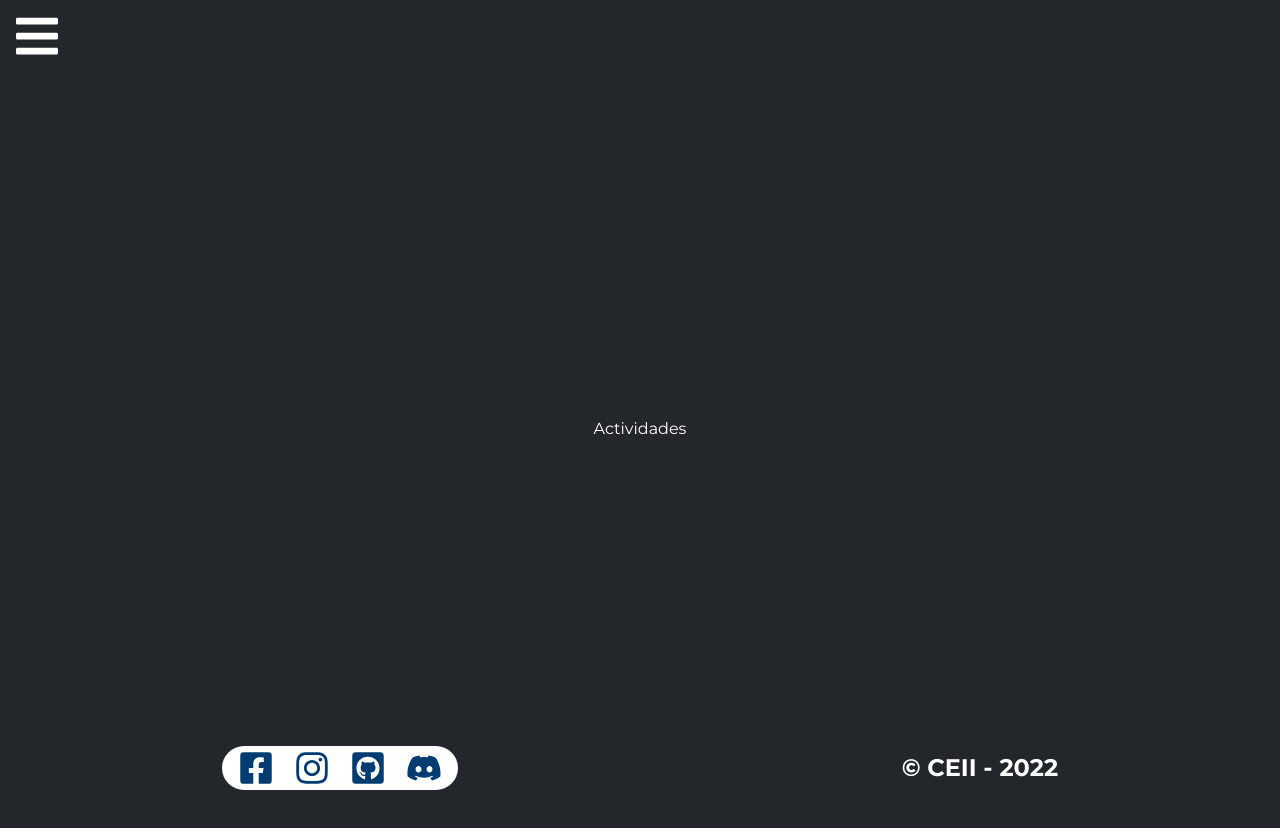
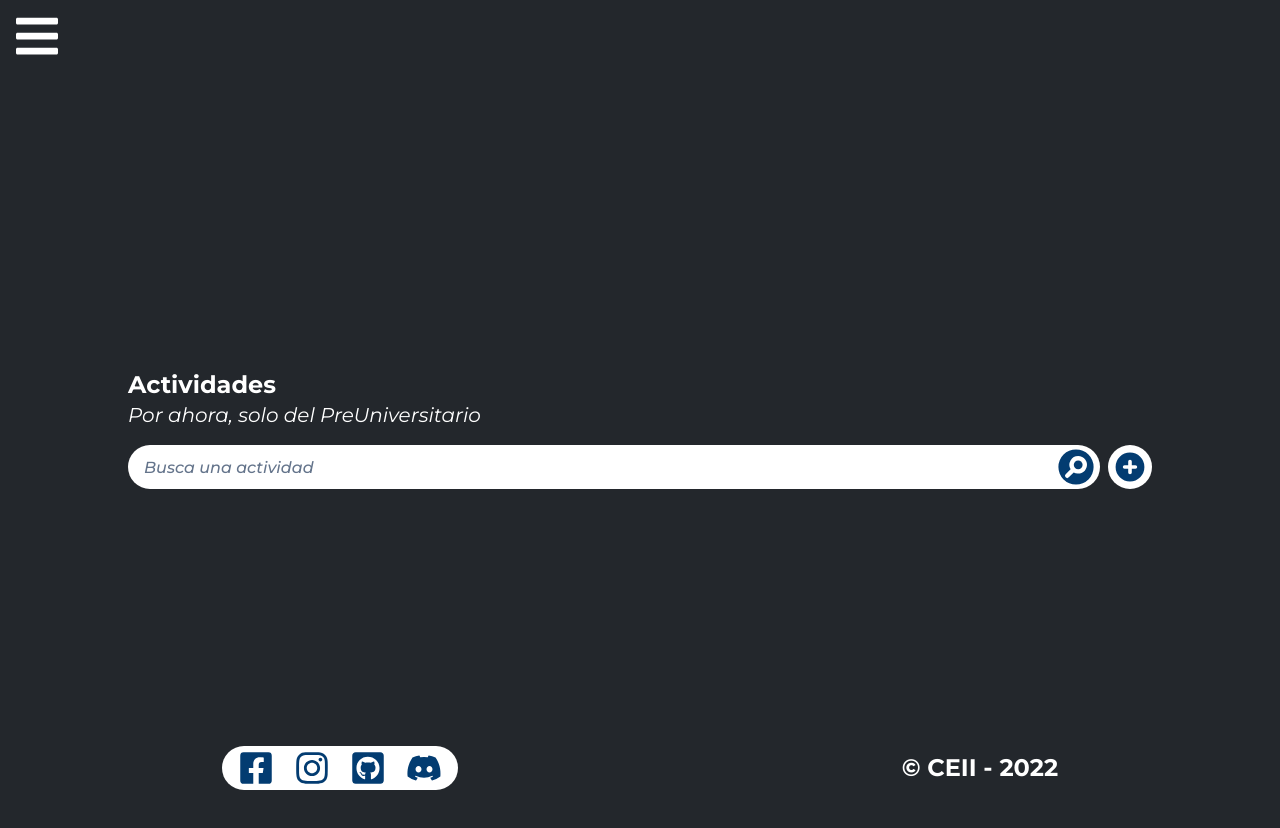
Before and after one commit to CEII/ceii.web, a Next.js app: page /cms/activities/preu in a window 1280 px wide. Shown: the top 828 px of the page. Built offline with nearby package versions, Linux system fonts and the light colour scheme.

Commit message:
feat: Creating search bar and buttons

```diff
--- a/pages/cms/activities/preu/index.tsx
+++ b/pages/cms/activities/preu/index.tsx
@@ -1,9 +1,11 @@
 import Layout from '@components/Layout';
 import { FontAwesomeIcon } from '@fortawesome/react-fontawesome';
-import {faBars} from '@fortawesome/free-solid-svg-icons';
+import { faBars } from '@fortawesome/free-solid-svg-icons';
+import { SearchCircleIcon, PlusCircleIcon } from '@heroicons/react/solid';
 import type { NextPage } from 'next';
 import Head from 'next/head';
 import CenteredContainer from '@components/Containers/CenteredContainer';
+import InputGroup from '@components/Inputs/InputGroup';
 
 const Preu: NextPage = () => (
     <>
@@ -16,12 +18,36 @@ const Preu: NextPage = () => (
 
         <Layout showFooter>
             <CenteredContainer className="w-full h-full space-y-8" orientation="vertical">
-                <h1 className="font-sans text-white">Actividades</h1>
-
-
+                <div className="container w-4/5">
+                    <div className="flex flex-col">
+                        <h1 className="font-sans font-bold text-2xl text-white">Actividades</h1>
+                        <h2 className="font-sans text-xl italic text-white mb-4">
+                            Por ahora, solo del PreUniversitario
+                        </h2>
+                    </div>
+                    <div className="flex w-full">
+                        <div className="flex relative justify-center items-center w-full">
+                            <InputGroup
+                                className="font-sans w-full h-11 placeholder:text-left placeholder:italic"
+                                placeholder="Busca una actividad"
+                                type="text"
+                                identifier="activity"
+                                required
+                                minLength={19}
+                                maxLength={19}
+                                label={{ text: '' }}
+                            />
+                            <button type="button" className="rounded-full absolute right-0 mr-0.5">
+                                <SearchCircleIcon className="h-11 text-secondary font-bold" />
+                            </button>
+                        </div>
+                        <button type="button" className="bg-white rounded-full ml-2">
+                            <PlusCircleIcon className="h-11 p-1 text-secondary font-bold" />
+                        </button>
+                    </div>
+                </div>
             </CenteredContainer>
         </Layout>
-
     </>
 );
 
```
